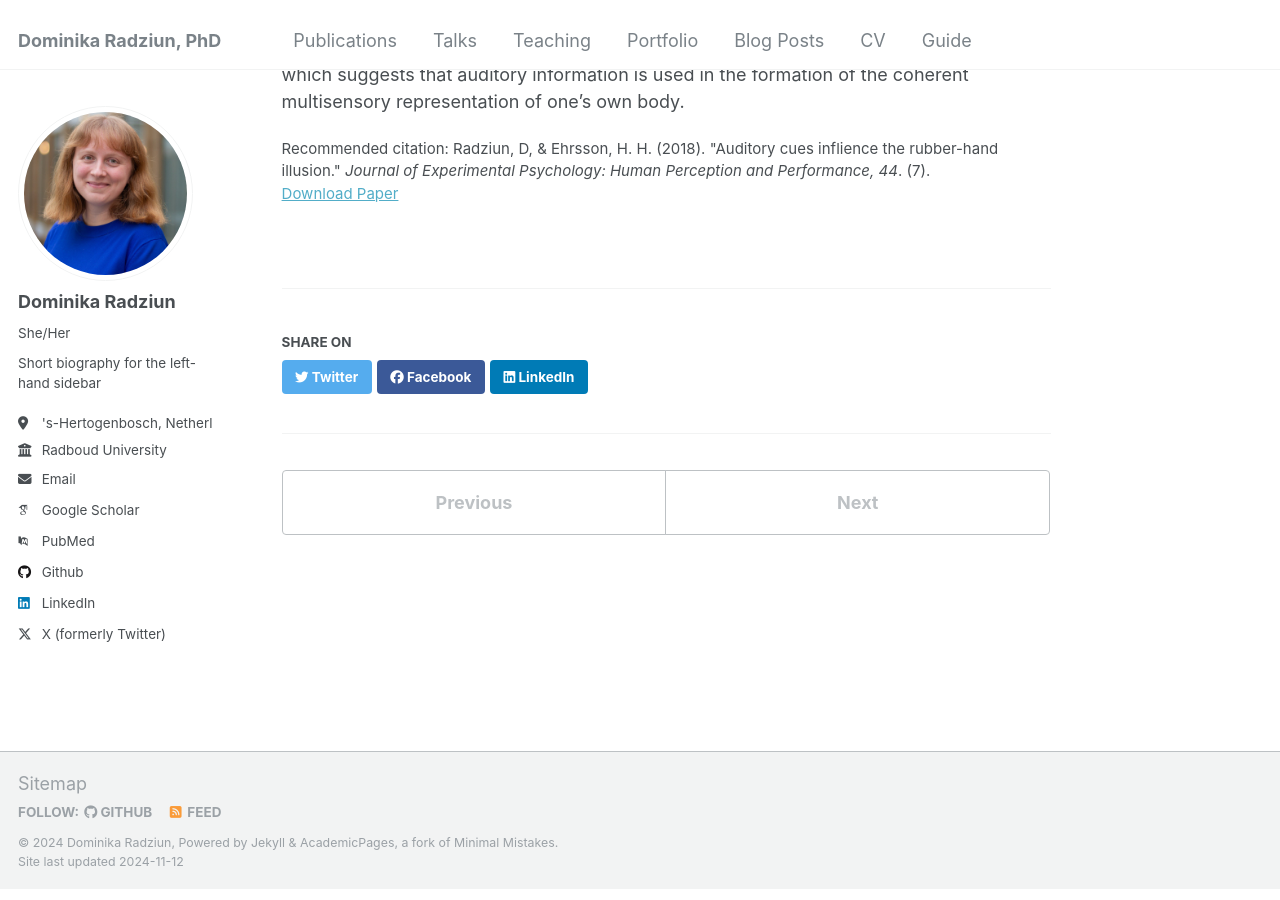
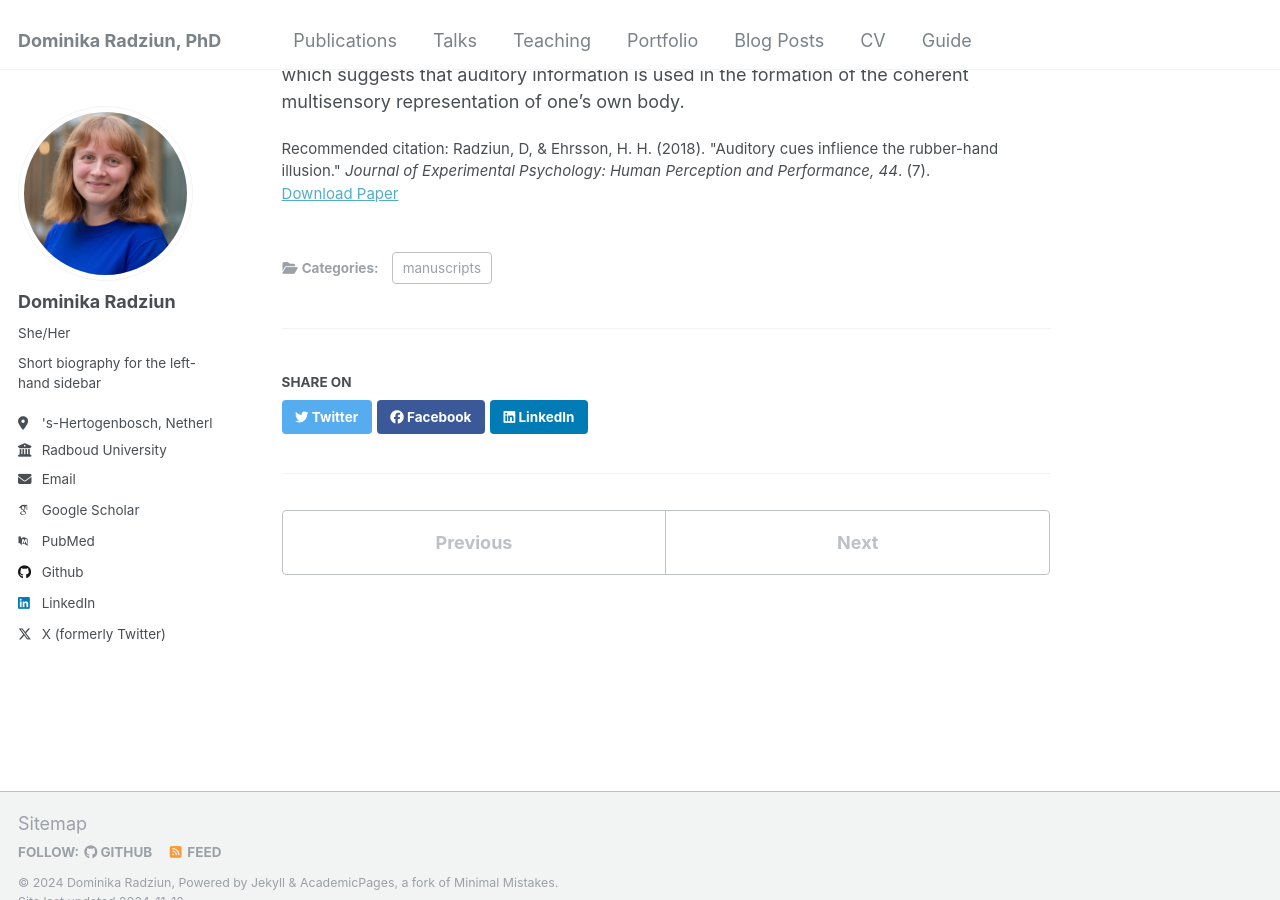
Before and after one commit to dominikaradziun/dominikaradziun.github.io, a Jekyll site: the page built from _publications/2018-07-01-JEP_HPP.md, in a window 1280 px wide and 900 px high, scrolled down 628 px. Built offline with Jekyll 4.4.1, drawn with Linux system fonts in a browser that asks for light colours; some web fonts are replaced.

Commit message:
publications

```diff
--- a/_publications/2018-JEP-HPP.md
+++ b/_publications/2018-07-01-JEP_HPP.md
@@ -1,7 +1,8 @@
 ---
 title: "Auditory cues influence the rubber-hand illusion"
 collection: publications
-permalink: /publication/2018-JEP-HPP
+permalink: /publication/2018-07-01-JEP_HPP
+category: manuscripts
 excerpt: ''
 date: 2018-07-01
 venue: 'Journal of Experimental Psychology: Human Perception and Performance'
```
Also changed, not shown: _publications/2019-PLoS_One.md (+1 -0 lines).
